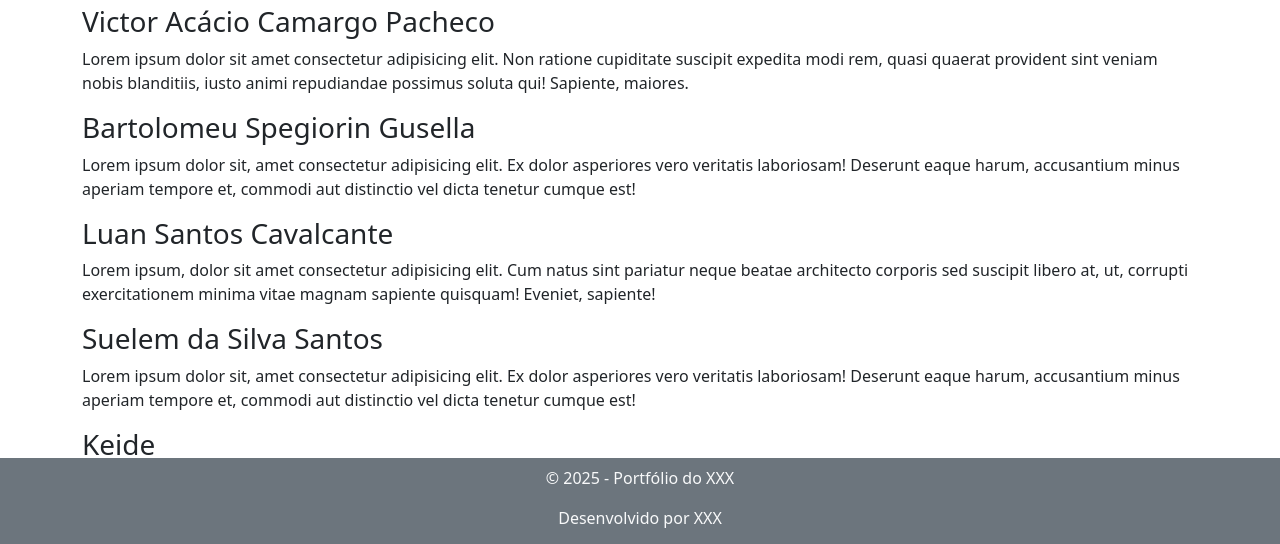
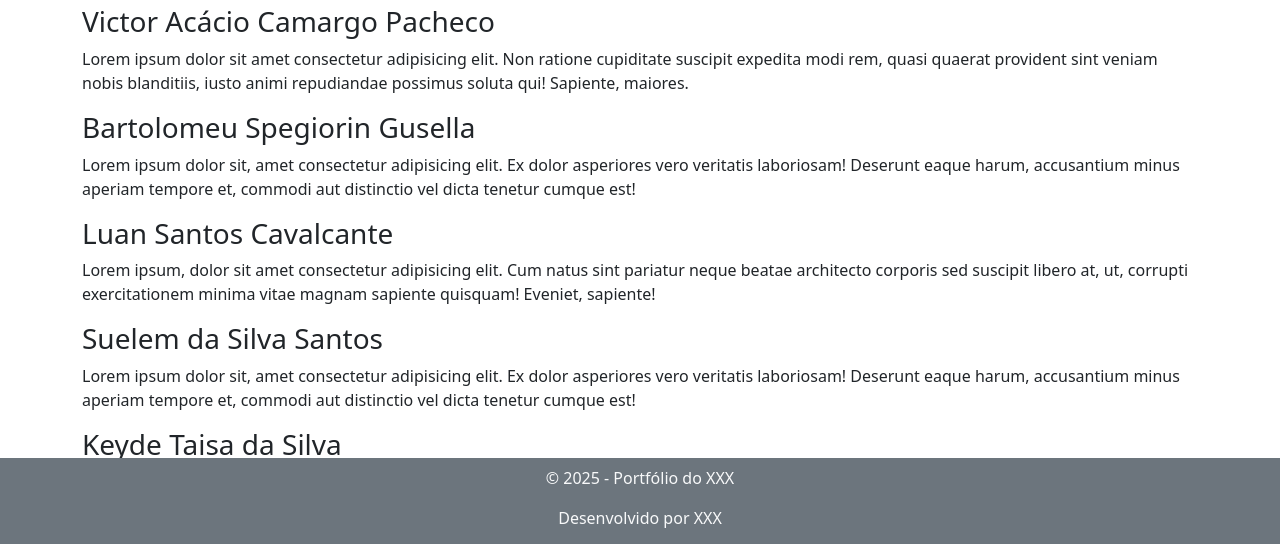
Before and after one commit to bartolomeu/aula_universidade, a plain HTML site: page web/prova/index.html in a window 1280 px wide. Shown: the part 254-798 px from the top of the page. Drawn offline with Linux system fonts and the light colour scheme.

Commit message:
add nome completo keyde

```diff
--- a/web/prova/index.html
+++ b/web/prova/index.html
@@ -83,7 +83,7 @@
         Deserunt eaque harum, accusantium minus aperiam tempore et, commodi aut distinctio vel dicta tenetur
         cumque est!</p>
 
-      <h3>Keide</h3>
+      <h3>Keyde Taisa da Silva</h3>
       <p>Lorem ipsum, dolor sit amet consectetur adipisicing elit. Cum natus sint pariatur neque beatae architecto
         corporis sed suscipit libero at, ut, corrupti exercitationem minima vitae magnam sapiente quisquam!
         Eveniet, sapiente!</p>
```
